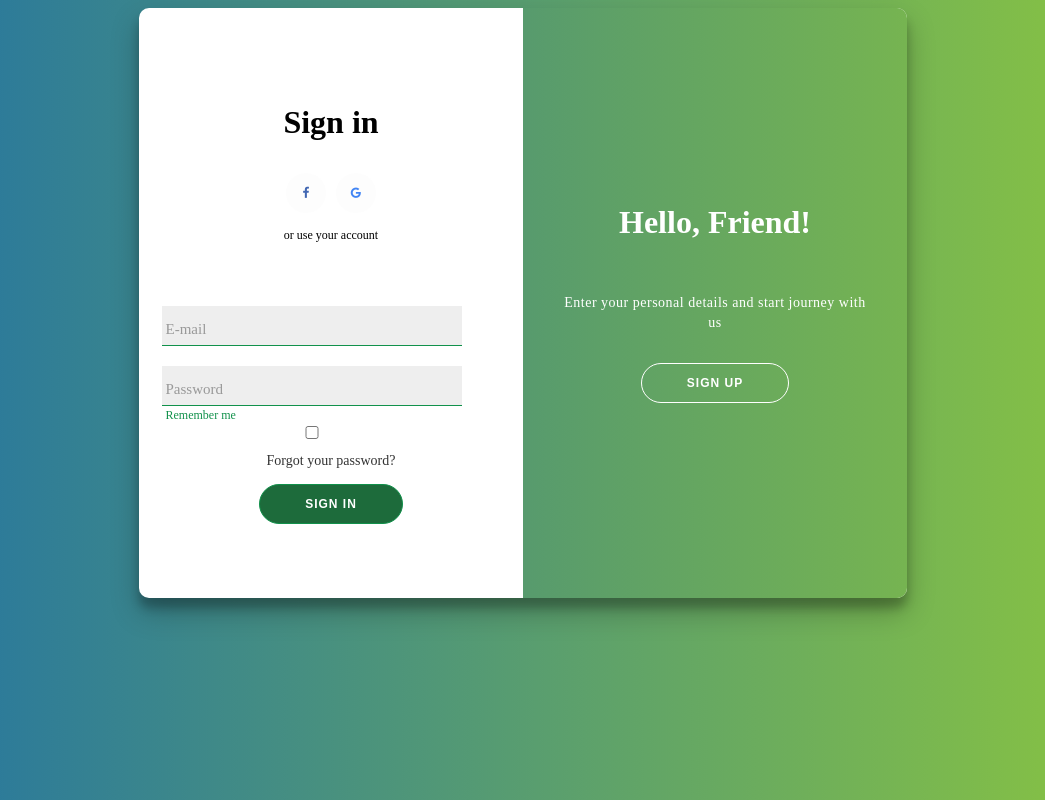
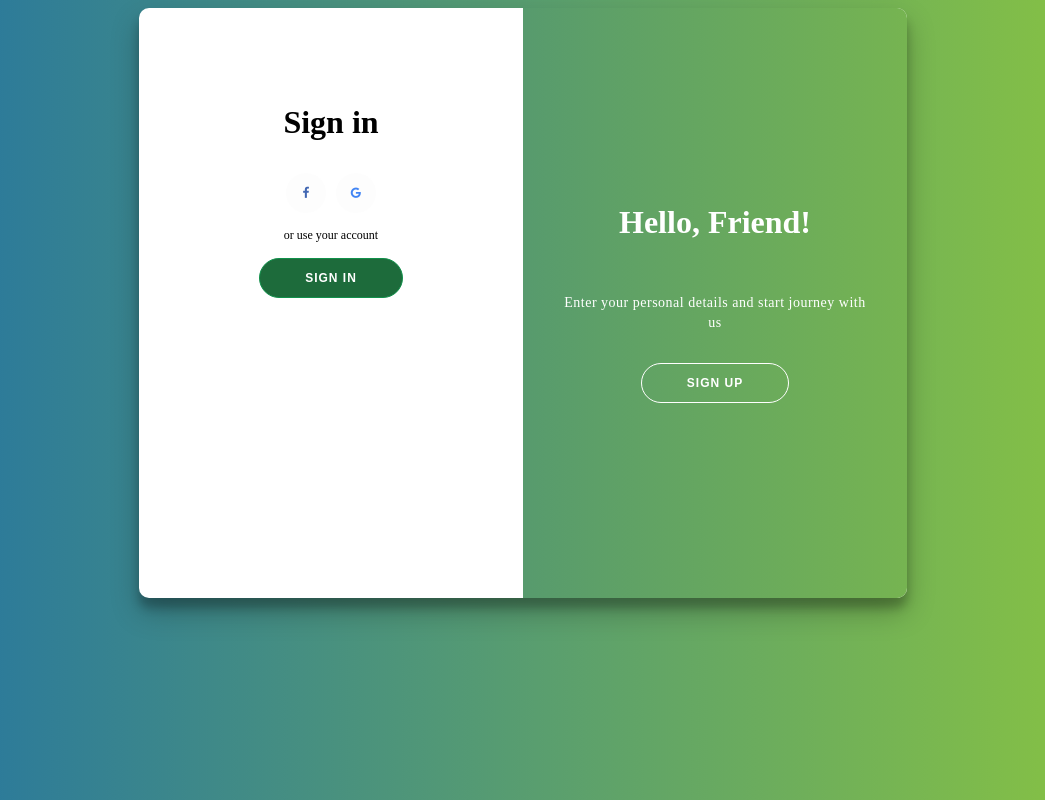
Before and after one commit to onuralpenes/FoodFriend, an Angular app in the folder Frontend/: page / in a window 1280 px wide. Shown: the whole page, without its empty margins (117-1162 px from the left). Built offline with nearby package versions, Linux system fonts and the light colour scheme.

Commit message:
Temizlendi

```diff
--- a/Frontend/src/app/app.component.css
+++ b/Frontend/src/app/app.component.css
@@ -5,25 +5,11 @@
 	box-sizing: border-box;
 }
 
-body {
-	background: #f6f5f7;
-	display: flex;
-	justify-content: center;
-	align-items: center;
-	flex-direction: column;
-	font-family: 'Montserrat', sans-serif;
-	height: 100vh;
-	margin: -20px 0 50px;
-}
 
 h1 {
 	font-weight: bold;
 	margin: 0;
 	padding-bottom: 2pc;
-}
-
-h2 {
-	text-align: center;
 }
 
 p {
@@ -50,7 +36,7 @@ button {
 	border-radius: 20px;
 	border: 1px solid #11914b;
 	background-color: #1d6b3b;
-	color: #FFFFFF;
+	color: #fff;
 	font-size: 12px;
 	font-weight: bold;
 	padding: 12px 45px;
@@ -69,16 +55,16 @@ button:focus {
 
 button.ghost {
 	background-color: transparent;
-	border-color: #FFFFFF;
+	border-color: #fff;
 }
 
 form {
-	background-color: #FFFFFF;
+	background-color: #fff;
 	display: flex;
 	align-items: center;
 	justify-content: center;
 	flex-direction: column;
-	padding: 0 50px;
+	padding: 0 0px;
 	height: 100%;
 	text-align: center;
 }
@@ -119,10 +105,7 @@ input {
 	width: 768px;
 	max-width: 100%;
 	height: 580px;
-
-    /*margin-left: 20%;*/
     margin-top: 2%;
-    /*margin-right: 20%;*/
 }
 
 
@@ -254,16 +237,9 @@ input {
 	width: 40px;
 }
 
-
-body {
-	background: #333;
-  }
-
-
   .alternate-logins{
 	margin-top: 20px;
   }
-
 
   .alternate-logins, .sign-up{
 	display: inline-flex;
@@ -273,6 +249,7 @@ body {
 	height: 40px;
 	width: 40px;
   }
+
   .social-links{
 	display:flex;
 	flex-direction: row;
@@ -280,6 +257,7 @@ body {
 	padding: 15px 0;
 	justify-content:center;
   }
+
   .social-links i{
 	width: 40px;
 	margin: 0 5px;
@@ -294,7 +272,6 @@ body {
   .social-links i:hover{
 	background: rgba(9, 220, 128, 0.3);
 	color: rgba(255,255,255,0.8);
-
   }
 
   .fa-facebook {
@@ -303,119 +280,6 @@ body {
 
   .fa-google {
 	color: rgb(66 133 244);
-  }
-  footer {
-	background-color: #222;
-	color: #fff;
-	font-size: 14px;
-	bottom: 0;
-	position: fixed;
-	left: 0;
-	right: 0;
-	text-align: center;
-	z-index: 999;
-  }
-
-  .check {
-	width: 200px;
-	padding-right: 80px;
-	padding-bottom: 70px;
-  }
-  .check label {
-	padding-left: 10px;
-  }
-  .check input {
-	padding-bottom: 70px;
-  }
-
-  .Area {
-	width: 370px;
-	height: 120px;
-  }
-  .Box {
-	height: auto;
-	float: left;
-	margin-bottom: 6px;
-	margin-left: 16px;
-	margin-right: -138px;
-	margin-top: 3px;
-  }
-
-
-  .input-group {
-	  position: relative;
-	  margin: 40px 0 20px;
-	  margin-bottom: 20px;
-	}
-	.input-group label{
-		margin-left: 30px;
-	}
-
-	input {
-	  font-size: 15x;
-	  padding: 8px 8px 8x 3px;
-	  display: block;
-	  width: 300px;
-	  border: none;
-	  border-bottom: 1px solid #11914b;
-	  margin-bottom: -70px;
-	  margin-left: 31px;
-	  margin-right: 70px;
-	}
-
-	input:focus {
-	  outline: none;
-	}
-
-	label {
-	  color: #999;
-	  font-size: 15px;
-	  font-weight: normal;
-	  position: absolute;
-	  pointer-events: none;
-	  left: 5px;
-	  top: 8px;
-	  margin-top: 15px;
-	  transition: 0.5s ease all;
-	}
-
-	input:focus ~ label,
-	input:valid ~ label {
-	  top: -25px;
-	  font-size: 12px;
-	  color: #11914b;
-	}
-
-	body {
-	  margin: 0;
-	  padding: 0;
-	  background-color: #999;
-	}
-
-	.selectList {
-	  position: absolute;
-	  top: 50%;
-	  left: 50%;
-	  transform: translate(-50%, -50%);
-	}
-
-	.selectList select {
-	  background-color: #eee;
-	  color: #999;
-	  padding: 12px;
-	  width: 250px;
-	  border: none;
-	  font-size: 15px;
-	  box-shadow: 0 5px 25px, #999;
-	  -webkit-appearance: button;
-	  appearance: button;
-	  outline: none;
-	  margin-top: 55px;
-	  width: 300px;
-	  border: none;
-	  border-bottom: 1px solid #11914b;
-	  margin-bottom: -60px;
-	  margin-right: 37px;
   }
 
   @media only screen and (min-width: 600px) {
--- a/Frontend/src/app/app.component.html
+++ b/Frontend/src/app/app.component.html
@@ -1,5 +1,3 @@
-
-
 <div class="container " style="margin: 0 auto;" id="container" [ngClass]=" flag ? 'right-panel-active' : 'right-panel-inactive'">
 	<div class="form-container sign-up-container" [ngClass] = "flag ? 'sign-up-container-enable' :'sign-up-container-disable'  ">
 		<div>
@@ -10,80 +8,8 @@
 				<a href="#" class="social-links"><i class="fa fa-google" style="font-size:12px;"></i></a>
 			</div>
 			<span>or use your email for registration</span>
-			<div class="input-group">
-				<input type="text" id="name" required>
-				<span class="bar"></span>
-				<label>Name</label>
-			</div>
 
-			<div class="input-group">
-				<input type="text" id="surname" required>
-				<span class="bar"></span>
-				<label>Surname</label>
-			</div>
-			<div class="input-group">
-				<input type="email" id="e-mail" required>
-				<span class="bar"></span>
-				<label>E-mail</label>
-			</div>
-			<div class="input-group">
-				<input type="date" id="birthDate" required>
-				<span class="bar"></span>
-				<label>Birthdate</label>
-			</div>
-
-			<div class="input-group">
-				<div class="selectList">
-					<select name="Gender" id="gender">
-						<option style="display: none;">Gender</option>
-						<option value ="Male">Male</option>
-						<option value ="Female">Female</option>
-						<option value ="Unspecified">Unspecified</option>
-					</select>
-				</div>
-			</div>
-
-			<div class="input-group">
-				<input type="password" id="password" required>
-				<span class="bar"></span>
-				<label>Password</label>
-			</div>
-			<div class="input-group">
-				<input type="password" id="rePassword" required>
-				<span class="bar"></span>
-				<label>Password Again</label>
-			</div>
-			<div class="input-group">
-				<input type="text" id="phoneNumber" required>
-				<span class="bar"></span>
-				<label>Phone Number</label>
-			</div>
-
-			<div class="Area">
-				<div class="input-group">
-					<input class="Box" type="number" id="height" required>
-					<span class="bar"></span>
-					<label>Height</label>
-					<select name="Type" id="type">
-						<option value ="cm">cm</option>
-						<option value ="ft">ft</option>
-					</select>
-				</div>
-			</div>
-			<div class="Area">
-				<div class="input-group">
-					<input class="Box" type="number" id="weight" required>
-					<span class="bar"></span>
-					<label>Weight</label>
-
-				<select name="Type" id="type">
-					<option value ="kg">kg</option>
-					<option value ="lb">lb</option>
-				</select>
-			</div>
-			</div>
-			<input type="checkbox"> tos
-			<input type="checkbox"> priv
+			<!-- name, surname, email, birthdate, psd, repsd, phn, gender, tos, prv -->
 
 			<button class = "signUpButton" >Sign Up</button>
 
@@ -104,21 +30,9 @@
 			</div>
 			<span>or use your account</span>
 
-			<div class="input-group">
-				<input type="email" required>
-				<label>E-mail</label>
-			  </div>
-			  <div class="input-group">
-				<input type="password" required>
-				<label>Password</label>
-			</div>
+			<!-- Email psd remember forgot psd -->
 
-			<div  class="input-group">
-				<input  type="checkbox" value="remember-me" />
-				<label>Remember me</label>
-			</div>
-			<a href="">Forgot your password?</a>
-			<button class = "signInButton">Sign In</button>
+			<button class="input-group">Sign In</button>
 		</form>
 		<div class="buttonDiv">
 			<button  (click) = "flag = !flag" class="buttonMobile">Sign Up</button>
```
